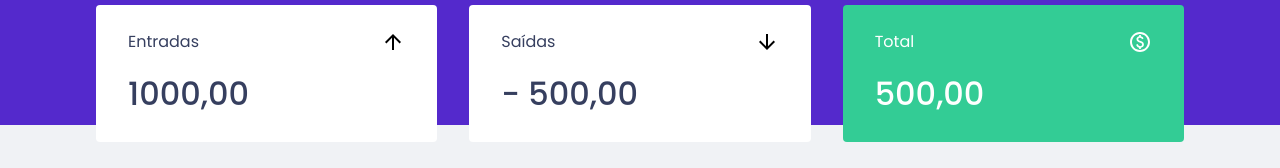
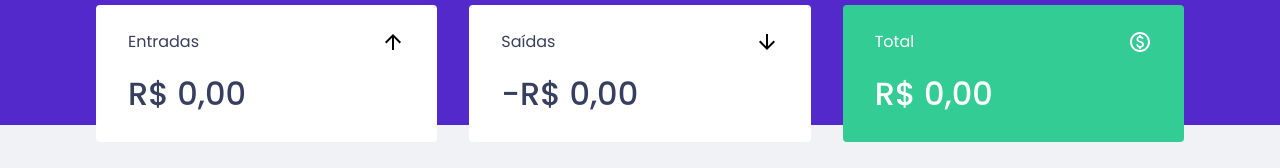
Before and after one commit to Rogerio0Vieira/rvmoney, a React (Create React App) app: page / in a window 1280 px wide. Shown: the part 171-339 px from the top of the page. Built offline with nearby package versions, Linux system fonts and the light colour scheme; no server answers; what miragejs would draw is missing.

Commit message:
Implementa o contexto no sumario e na tabela de transação

```diff
--- a/src/App.tsx
+++ b/src/App.tsx
@@ -4,12 +4,12 @@
 import { useState } from "react";
 import Modal from 'react-modal';
 import { NewTransactionModal } from "./components/NewTransactionModal";
-import { TransactionsProvider } from "./TransactionsContext";
+import { TransactionsProvider } from "./hooks/useTransactions";
 
 Modal.setAppElement('#root');
 
 
-export function App() { //Utilizar o export ao inves do export default
+export function App() {
   const [isNewTransactionModalOpen, setIsNewTransactionModalOpen] = useState(false);
 
   function handleOpenNewTransactionModal(){
--- a/src/TransactionsContext.tsx
+++ /dev/null
@@ -1,33 +0,0 @@
-import {createContext, ReactNode, useEffect, useState} from 'react';
-import { api } from './services/api';
-
-interface Transaction {
-  id: number;
-  title: string;
-  amount: number;
-  type: string;
-  category: string;
-  createdAt: string;
-}
-
-interface TransactionsProviderProps {
-  children: ReactNode;
-}
-
-export const TransactionsContext = createContext<Transaction[]>([]);
-
-export function TransactionsProvider({children}: TransactionsProviderProps) {
-  const [transactions, setTransactions] = useState<Transaction[]>([]);
-
-  useEffect(() => {
-    api.get("transactions")
-    .then((response) => setTransactions(response.data.transactions));
-  }, []);
-
-
-  return (
-    <TransactionsContext.Provider value={transactions}>
-      {children}
-    </TransactionsContext.Provider>
-  )
-}
--- a/src/components/NewTransactionModal/index.tsx
+++ b/src/components/NewTransactionModal/index.tsx
@@ -1,10 +1,12 @@
 import Modal from "react-modal";
+import { FormEvent, useState } from "react";
+
 import { Container, TransactionTypeContainer, RadioBox } from "./styles";
 import close from "../../assets/close.svg";
 import up from "../../assets/uparrow.svg";
 import down from "../../assets/downarrow.svg";
-import { FormEvent, useState } from "react";
-import { api } from "../../services/api";
+import { useTransactions } from "../../hooks/useTransactions";
+
 
 interface NewTransactionModalProps {
   isOpen: boolean;
@@ -15,21 +17,28 @@
   isOpen,
   onRequestClose,
 }: NewTransactionModalProps) {
+  const {createTransaction} = useTransactions();
+
   const [type,setType] = useState('deposit');
   const [title, setTitle] = useState('');
-  const [value, setValue] = useState(0);
+  const [amount, setAmount] = useState(0);
   const [category, setCategory] = useState('');
 
-  function handleCreateNewTransaction(event: FormEvent) {
+  async function handleCreateNewTransaction(event: FormEvent) {
     event.preventDefault();
-    const data = {
+
+    await createTransaction({
       title,
-      value,
+      amount,
       category,
       type,
-    };
+    })
 
-    api.post('/transactions', data);
+    setTitle('');
+    setAmount(0);
+    setCategory('');
+    setType('deposit');
+    onRequestClose();
   }
 
   return (
@@ -50,7 +59,7 @@
         <h2>Cadastar transação</h2>
                {/* Implementado o value e o onchange para que os valores possam ser guardados */}
         <input placeholder="Título" value={title} onChange={event => setTitle(event.target.value)}/>
-        <input type="number" placeholder="Valor" value={value} onChange={event => setValue(Number(event.target.value))}/>
+        <input type="number" placeholder="Valor" value={amount} onChange={event => setAmount(Number(event.target.value))}/>
         <TransactionTypeContainer>
 
           <RadioBox
--- a/src/components/Summary/index.tsx
+++ b/src/components/Summary/index.tsx
@@ -1,38 +1,76 @@
-import up from '../../assets/uparrow.svg'
-import down from '../../assets/downarrow.svg'
-import money from '../../assets/money.svg'
+import up from "../../assets/uparrow.svg";
+import down from "../../assets/downarrow.svg";
+import money from "../../assets/money.svg";
 
 import { Container } from "./styles";
-import { TransactionsContext } from '../../TransactionsContext';
-import { useContext } from 'react';
+import { useTransactions } from "../../hooks/useTransactions";
 
-export function Summary(){
-  const transactions = useContext(TransactionsContext);
+export function Summary() {
+  const { transactions } = useTransactions();
 
-  console.log(transactions);
+  // const totalDeposit = transactions.reduce((acc, transaction) => {
+  //   if(transaction.type === 'deposit'){
+  //     return acc + transaction.amount;
+  //   }
 
-  return(
+  //   return acc;
+  // }, 0)
+
+  const summary = transactions.reduce(
+    (acc, transaction) => {
+      if (transaction.type === "deposit") {
+        acc.deposits += transaction.amount;
+        acc.total += transaction.amount;
+      } else {
+        acc.withdraws += transaction.amount;
+        acc.total -= transaction.amount;
+      }
+      return acc;
+    },
+    {
+      deposits: 0,
+      withdraws: 0,
+      total: 0,
+    }
+  );
+
+  return (
     <Container>
       <div>
         <header>
           <p>Entradas</p>
           <img src={up} alt="Entradas" />
         </header>
-        <strong>1000,00</strong>
+        <strong>
+          {new Intl.NumberFormat("pt-BR", {
+            style: "currency",
+            currency: "BRL",
+          }).format(summary.deposits)}
+        </strong>
       </div>
       <div>
         <header>
           <p>Saídas</p>
           <img src={down} alt="Saidas" />
         </header>
-        <strong>- 500,00</strong>
+        <strong>-
+          {new Intl.NumberFormat("pt-BR", {
+            style: "currency",
+            currency: "BRL",
+          }).format(summary.withdraws)}
+        </strong>
       </div>
       <div className="highlight-backgound">
         <header>
           <p>Total</p>
           <img src={money} alt="Total" />
         </header>
-        <strong>500,00</strong>
+        <strong>
+          {new Intl.NumberFormat("pt-BR", {
+            style: "currency",
+            currency: "BRL",
+          }).format(summary.total)}
+        </strong>
       </div>
     </Container>
   );
--- a/src/components/TransactionsTable/index.tsx
+++ b/src/components/TransactionsTable/index.tsx
@@ -1,11 +1,10 @@
-import { useContext} from "react";
-import { TransactionsContext } from "../../TransactionsContext";
+import { useTransactions } from "../../hooks/useTransactions";
 import { Container } from "./styles";
 
 
 
 export function TransactionsTable() {
-  const transactions = useContext(TransactionsContext);
+  const {transactions} = useTransactions();
 
   return (
     <div>
--- /dev/null
+++ b/src/hooks/useTransactions.tsx
@@ -0,0 +1,65 @@
+import {createContext, ReactNode, useContext, useEffect, useState} from 'react';
+import { api } from '../services/api';
+
+interface Transaction {
+  id: number;
+  title: string;
+  amount: number;
+  type: string;
+  category: string;
+  createdAt: string;
+}
+
+// interface TransactionInput{
+//   title: string;
+//   amount: number;
+//   type: string;
+//   category: string;
+// }
+
+type TransactionInput = Omit<Transaction, 'id' | 'createdAt'>;
+
+interface TransactionsProviderProps {
+  children: ReactNode;
+}
+
+interface TransactionsContextData {
+  transactions: Transaction[];
+  createTransaction: (transaction: TransactionInput) => Promise<void>;
+}
+
+const TransactionsContext = createContext<TransactionsContextData>(
+    {} as TransactionsContextData
+  );
+
+export function TransactionsProvider({children}: TransactionsProviderProps) {
+  const [transactions, setTransactions] = useState<Transaction[]>([]);
+
+  useEffect(() => {
+    api.get("transactions")
+    .then((response) => setTransactions(response.data.transactions));
+  }, []);
+
+  async function createTransaction(transactionInput: TransactionInput) {
+   const response = await api.post('/transactions', {
+     ...transactionInput,
+     createdAt: new Date(),
+    });
+   const {transaction} = response.data;
+
+   setTransactions([...transactions, transaction]);
+  };
+
+
+  return (
+    <TransactionsContext.Provider value={{transactions, createTransaction}}>
+      {children}
+    </TransactionsContext.Provider>
+  )
+}
+
+export function useTransactions(){
+  const context = useContext(TransactionsContext);
+
+  return context;
+}
```
